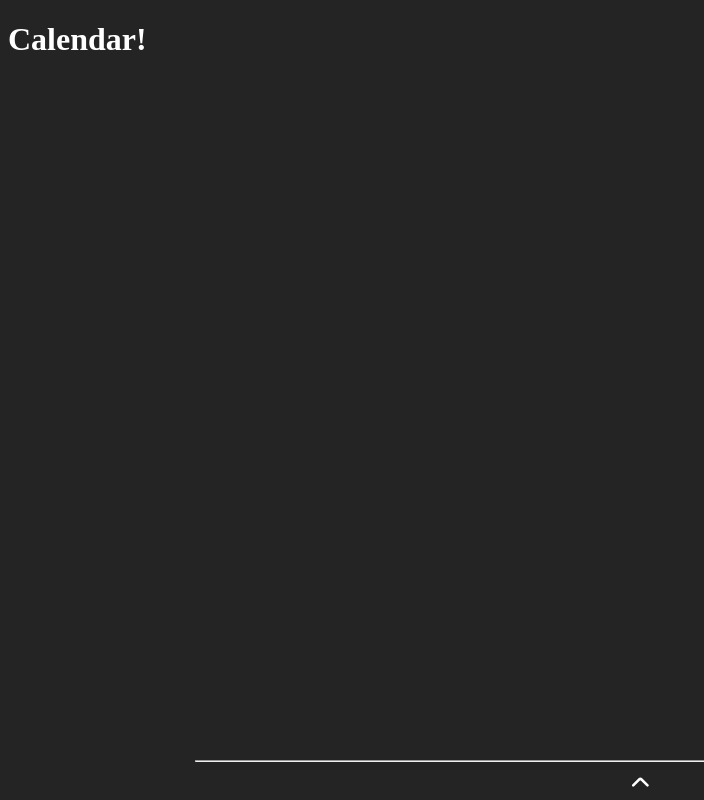
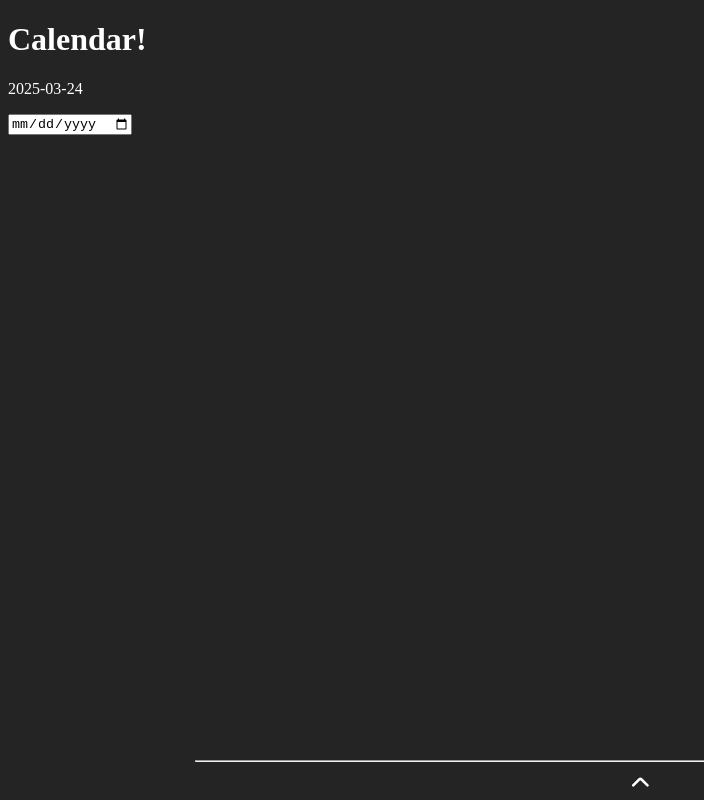
Before and after one commit to VonRiddarn/calibrotor, a React (Vite) app: page /calendar in a window 1280 px wide. Shown: the whole page, without its empty margins (0-704 px from the left). Built offline with nearby package versions, Linux system fonts and the light colour scheme.

Commit message:
feat: add calendar debugger to calendar page for more consistent testing

```diff
--- a/src/router/pages/Calendar/Calendar.tsx
+++ b/src/router/pages/Calendar/Calendar.tsx
@@ -1,9 +1,11 @@
+import DateContextDebugger from "../../../components/debug/DateContextDebugger/DateContextDebugger";
 import CalendarHeader from "./components/CalendarHeader/CalendarHeader";
 
 const Calendar = () => {
 	return (
 		<>
 			<CalendarHeader />
+			<DateContextDebugger />
 		</>
 	);
 };
```
